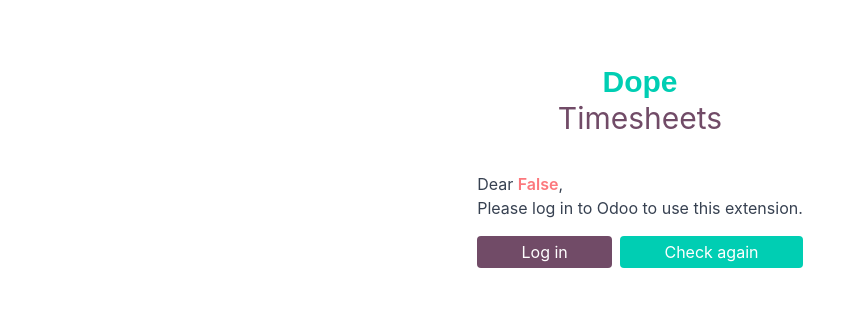
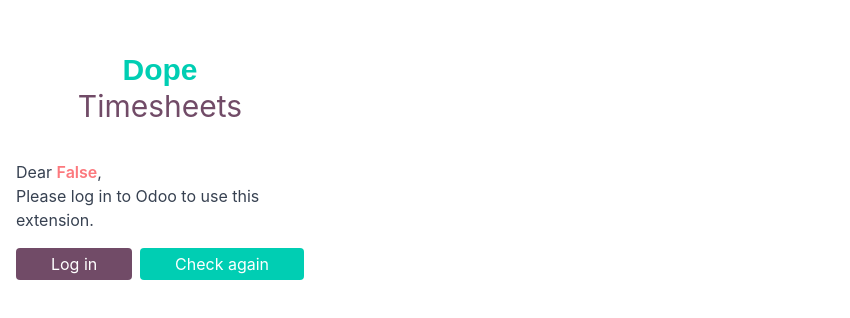
Before and after one commit to bouvyd/dope_timesheet, a React (Vite) app: page / in a window 1280 px wide. Shown: the part 234-552 px from the top of the page, without its empty margins (0-850 px from the left). Built offline with nearby package versions, Linux system fonts and the light colour scheme; no server answers; a web font is replaced by a local one.

Commit message:
replace empty timer anim with blob

```diff
--- a/src/index.css
+++ b/src/index.css
@@ -13,15 +13,13 @@
 }
 
 html {
-  min-width: 300px;
-  min-height: 500px;
   font-family: 'Inter', 'Roboto', 'Segoe UI', 'Arial', 'Helvetica', sans-serif;
   color: #374151;
 }
 
 body, #root {
-  width: 100vw;
-  height: 100vh;
+  width: 320px;
+  height: 600px;
   margin: 0;
   padding: 0;
 }
--- a/src/pages/timers.tsx
+++ b/src/pages/timers.tsx
@@ -1,7 +1,7 @@
 import { useEffect, useState } from "react"
 import { useMainStore } from "../store/main"
 import Lottie from "lottie-react";
-import empty from "../assets/animations/empty.json";
+import blob from "../assets/animations/blob.json";
 import success from "../assets/animations/success.json";
 import { FavoriteCard } from "../components/favoriteCard";
 import { AnimatePresence } from "framer-motion";
@@ -97,7 +97,7 @@
                         animate={{ height: "auto", opacity: 1 }}
                         exit={{ height: 0, opacity: 0 }}
                     >
-                        <Lottie animationData={empty} loop={true} className="w-1/2 my-4" />
+                        <Lottie animationData={blob} loop={true} className="w-1/2 my-4" />
                         <p className="text-gray-500">No running timers</p>
                         <p className="text-gray-500 self-start mt-3">Go to the tasks page to start a timer, or pick a favorite below.</p>
                     </motion.div>
```
Also changed, not shown: src/assets/animations/blob.json (added, +1 -0 lines).
